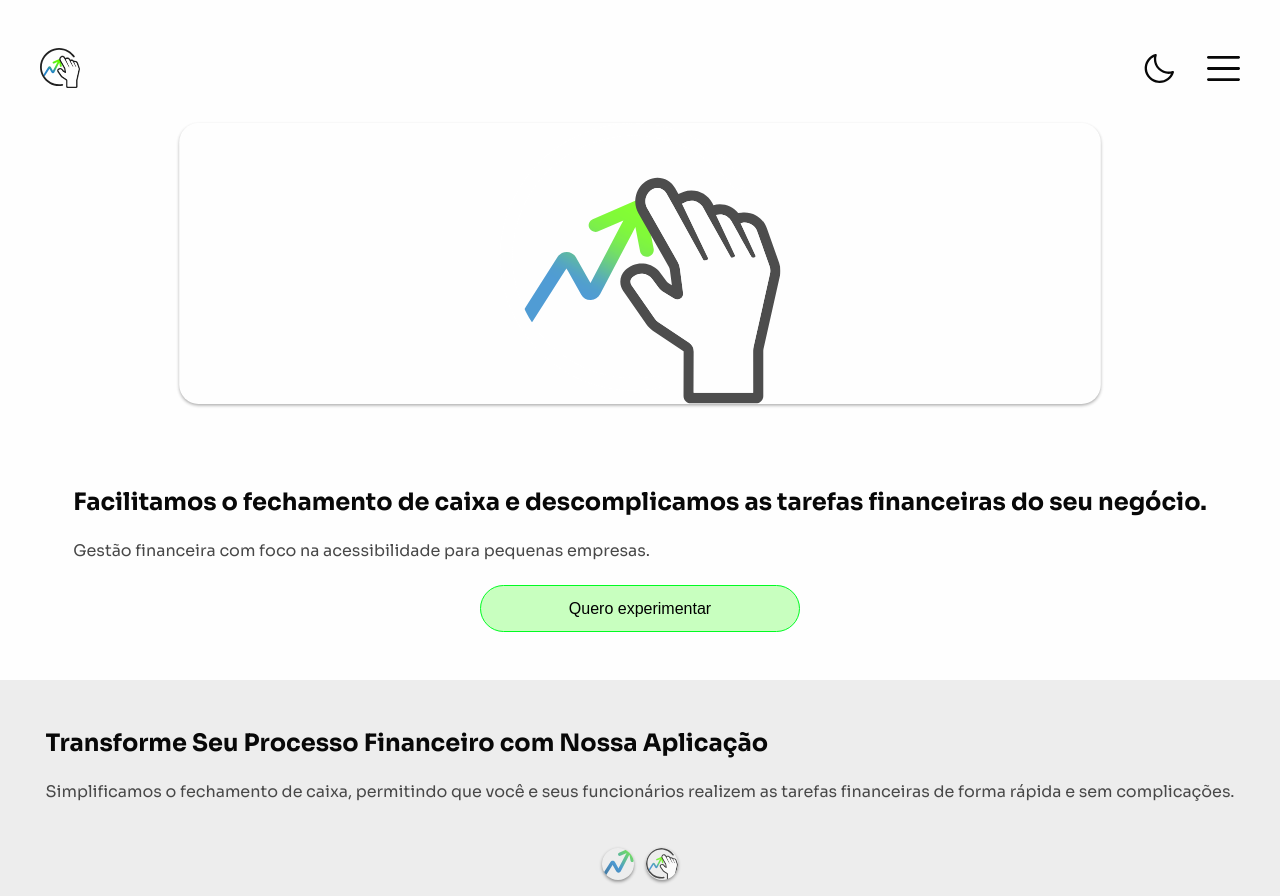
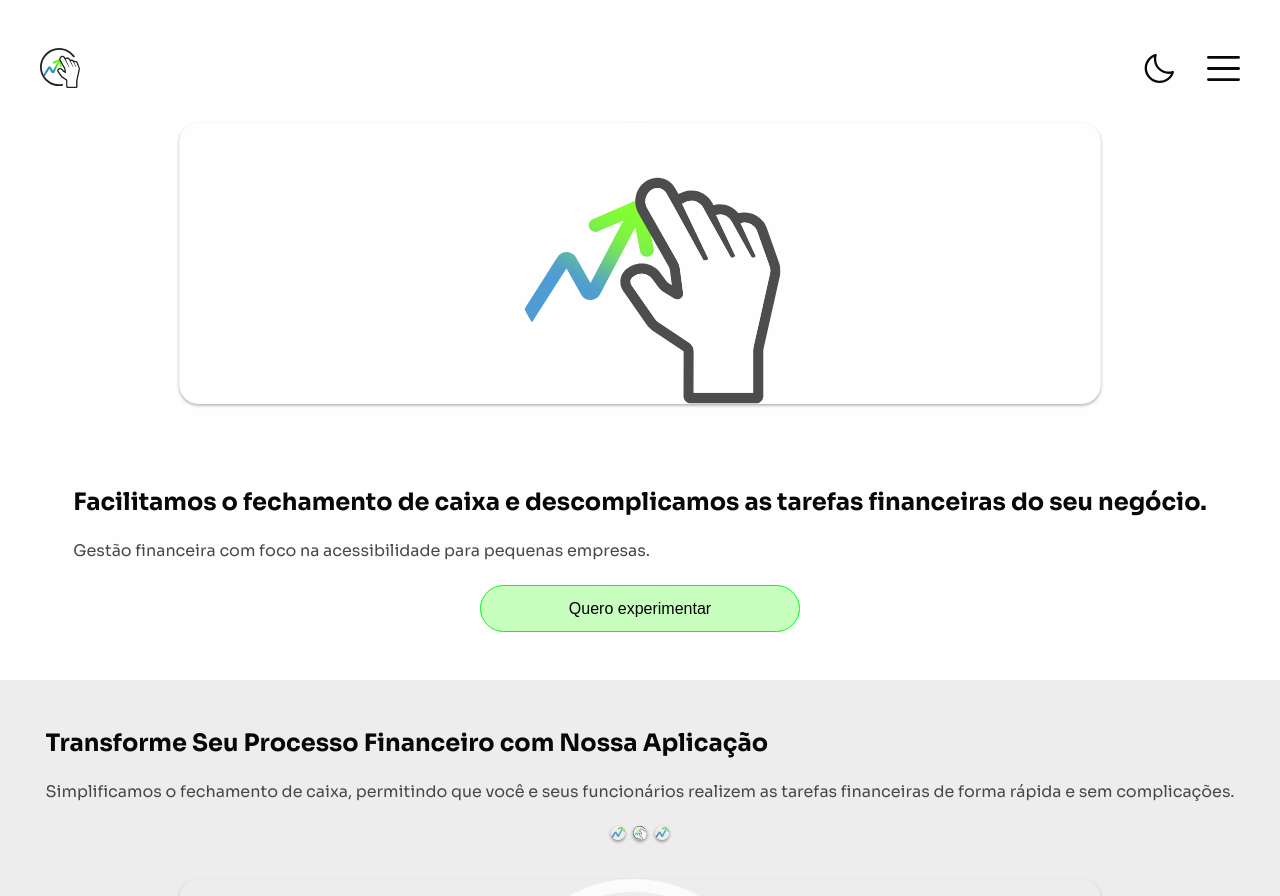
Before and after one commit to jaqueuchoab/caixanamao, a React (Vite) app: page / in a window 1280 px wide. Shown: the top 896 px of the page. Built offline with nearby package versions, Linux system fonts and the light colour scheme.

Commit message:
feat: componente slide

```diff
--- a/src/components/slide/Slide.module.css
+++ b/src/components/slide/Slide.module.css
@@ -47,8 +47,7 @@ img {
 .customControls {
   display: flex;
   justify-content: center;
-  margin-top: 40px;
-  margin-bottom: 20px;
+  margin-top: 20px;
   flex-wrap: wrap;
 }
 
@@ -56,8 +55,8 @@ img {
   opacity: 0.8;
   transform: scale(0.8);
   transition: 0.4s;
-  width: 40px;
-  height: 40px;
+  width: 18px;
+  height: 18px;
   border-radius: 50%;
   overflow: hidden;
   margin: 2px;
--- a/src/views/Home.tsx
+++ b/src/views/Home.tsx
@@ -37,9 +37,9 @@ const Home = () => {
         </section>
         <Slide
           customControls={true}
-          imgThumbs={[cnm_gradient_arrow, cnm_logo_light]}
+          imgThumbs={[cnm_gradient_arrow, cnm_logo_light, cnm_gradient_arrow]}
           slide="carousel"
-          imgSlide={[cnm_logo_light, cnm_logo_dark]}
+          imgSlide={[cnm_logo_light, cnm_logo_dark, cnm_gradient_arrow]}
         />
       </section>
       <section className={style.sectionContent}>
```
